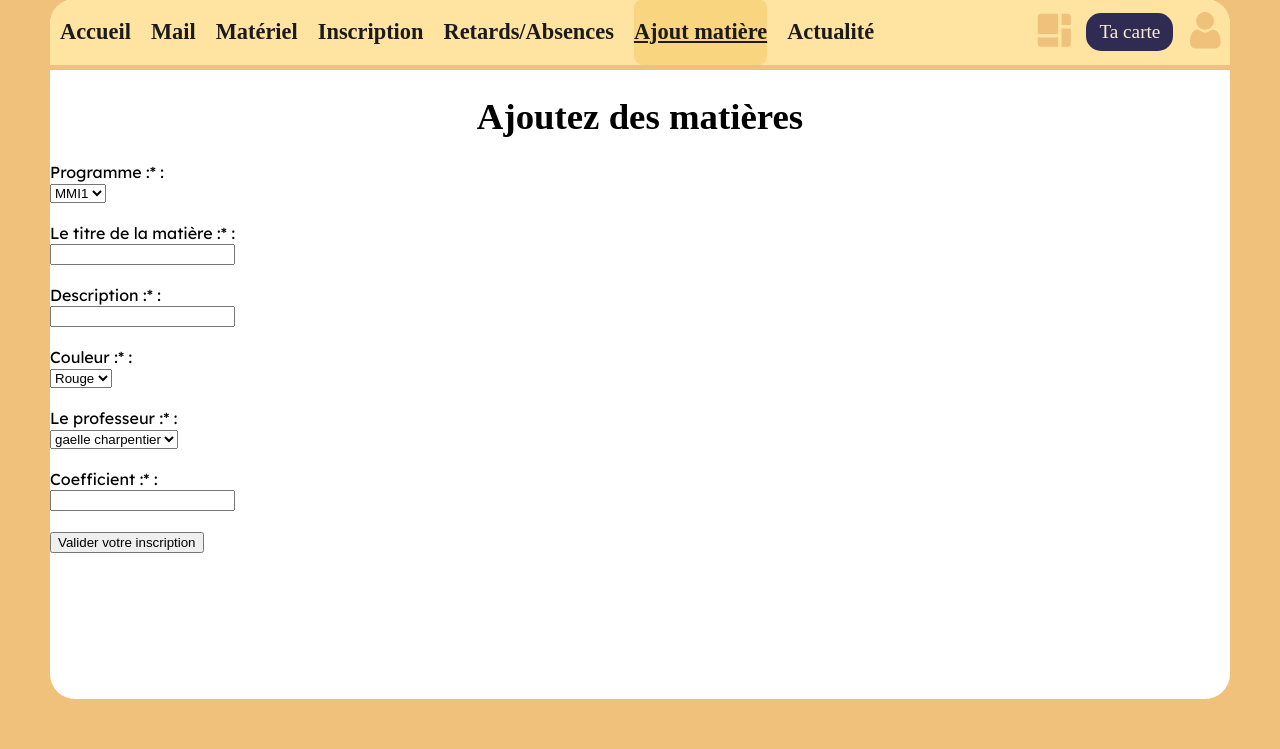
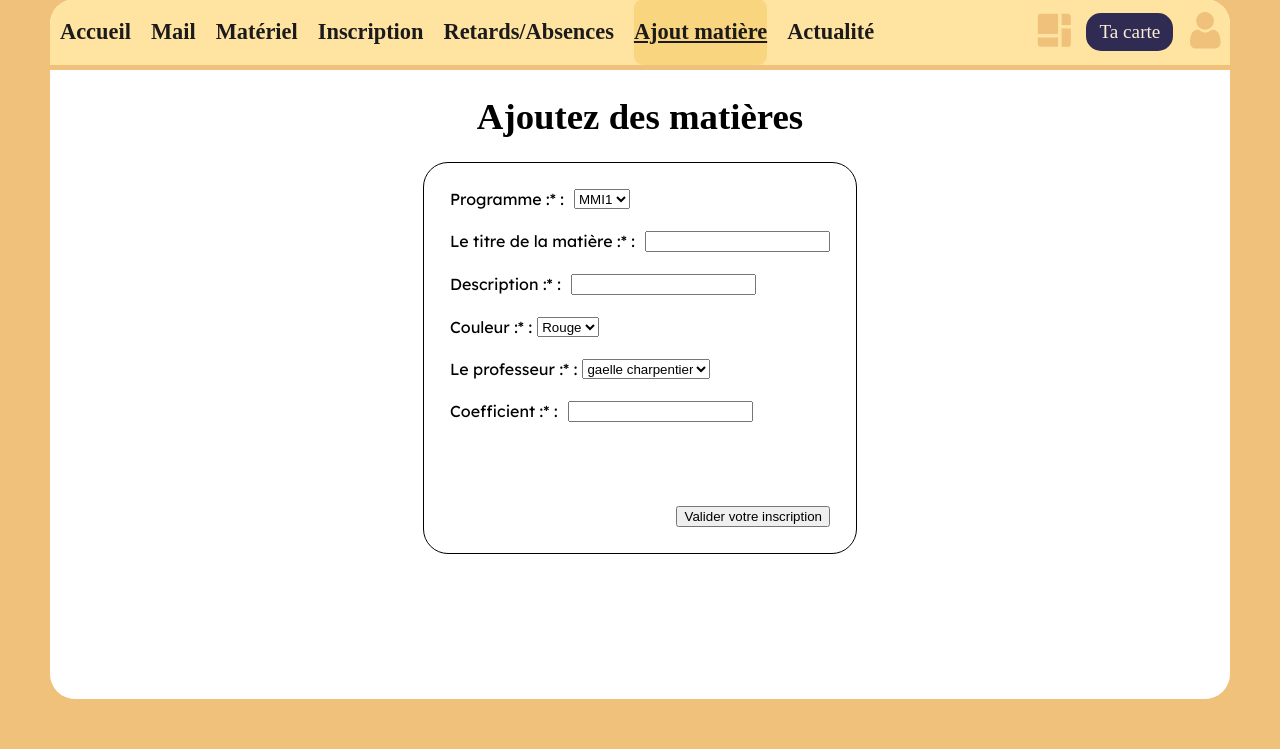
Before and after one commit to SoleneJeannin/ENT, a PHP site: page /matiere_ajout_admin.php in a window 1280 px wide. Shown: the part 51-800 px from the top of the page. Run offline with PHP 8.4, Linux system fonts and the light colour scheme; a user stored in the database is signed in; data comes from the database, SQL or seed files in the repository; some web fonts are replaced.

Commit message:
front ok

```diff
--- a/matiere_ajout_admin.css
+++ b/matiere_ajout_admin.css
@@ -3,3 +3,33 @@ h1 {
     text-align: center;
     font-size: 2.3rem;
   }
+
+.bloc_form{
+  display: flex;
+  flex-direction: column;
+  gap: 22px;
+  border: 1px solid;
+  padding: 26px;
+  border-radius: 25px;
+}
+
+.bloc_form div{
+  display: flex;
+  gap: 5px;
+}
+
+.centrer{
+  display: flex;
+  justify-content: center;
+  align-items: center;
+}
+
+.div_input{
+  justify-content: end;
+}
+
+@media(max-width:442px){
+  .bloc_form {
+    padding: 15px;
+  }
+}
--- a/matiere_ajout_admin.php
+++ b/matiere_ajout_admin.php
@@ -31,11 +31,15 @@
 
         <form action="matiere_traite_ajout_admin.php">
             <h1>Ajoutez des matières</h1>
+            <div class="centrer">
+            <div class="bloc_form">
             <?php if(isset($_GET["ok"])){
                 ?>
                 <p>Vous avez bien inséré une matière</p>
                 <?php
             }?>
+
+            <div>
             <label for="programme">
                 Programme :<span class="red">*</span> :
             </label><br>
@@ -44,31 +48,43 @@
                 <option value="MMI2">MMI2</option>
                 <option value="MMI3">MMI3</option>
             </select>
+            </div>
 
-            <br><br>
+
+            <div>
             <label for="matiere-titre">
                 Le titre de la matière :<span class="red">*</span> :
             </label><br>
             <input type="text" name="matiere-titre" id="matiere-titre" required>
+            </div>
 
-            <br><br>
+
+
+
+            <div>
             <label for="description">
                 Description :<span class="red">*</span> :
             </label><br>
             <input type="text" name="description" id="description" required>
+            </div>
 
-            <br><br>
+
+
+
+            <div>
             <label for="couleur">
                 Couleur :<span class="red">*</span> :
-            </label><br>
+            </label>
 
             <select name="couleur" id="couleur" required>
                 <option value="red">Rouge</option>
                 <option value="blue">Bleu</option>
                 <option value="green">Vert</option>
             </select>
+            </div>
 
-            <br><br>
+
+
             <!-- Récupérer tous les identifiants des professeur dont le role est = 2 DISTINCT -->
             <?php
             $requeteProfesseur = "SELECT * FROM user WHERE ext_role=2";
@@ -76,9 +92,10 @@
             $stmtProfesseur->execute();
             $resultsProfesseur = $stmtProfesseur->fetchall(PDO::FETCH_ASSOC);
             ?>
+            <div>
             <label for="professeur">
                 Le professeur :<span class="red">*</span> :
-            </label><br>
+            </label>
 
             <select name="professeur" id="professeur" required>
                 <?php foreach ($resultsProfesseur as $row) {
@@ -89,15 +106,25 @@
                     </option>
                 <?php } ?>
             </select>
+            </div>
 
-            <br><br>
+
+
+
+            <div>
             <label for="coef">
                 Coefficient :<span class="red">*</span> :
             </label><br>
             <input type="number" name="coef" id="coef" required min="1">
+            </div>
+
+
             <br><br>
-            <input class="submit-button" type=submit value="Valider votre inscription">
+            <div class="div_input"><input class="submit-button" type=submit value="Valider votre inscription"></div>
+            </div>
+            </div>
         </form>
+        <br><br>
     </main>
 
 
```
